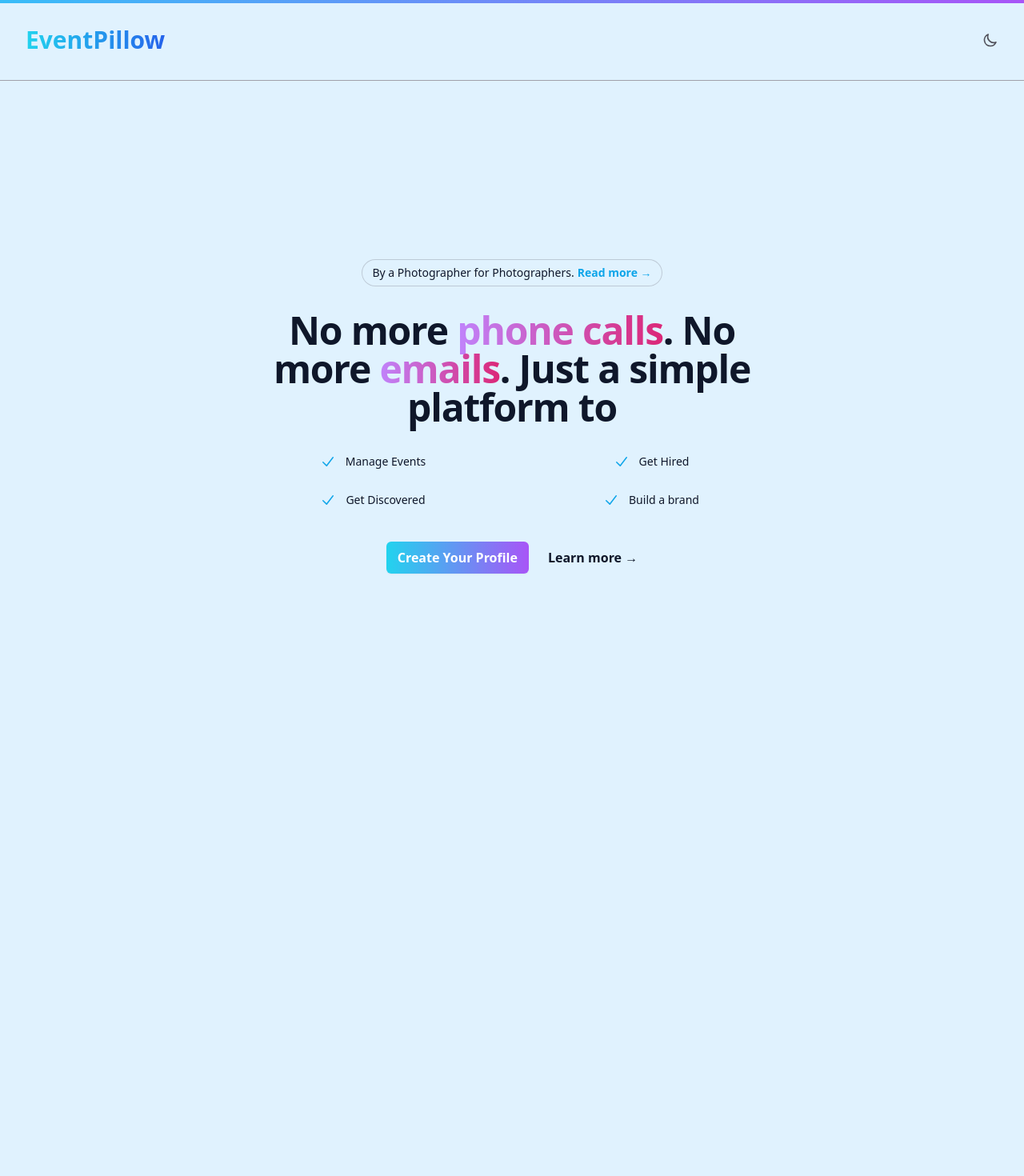
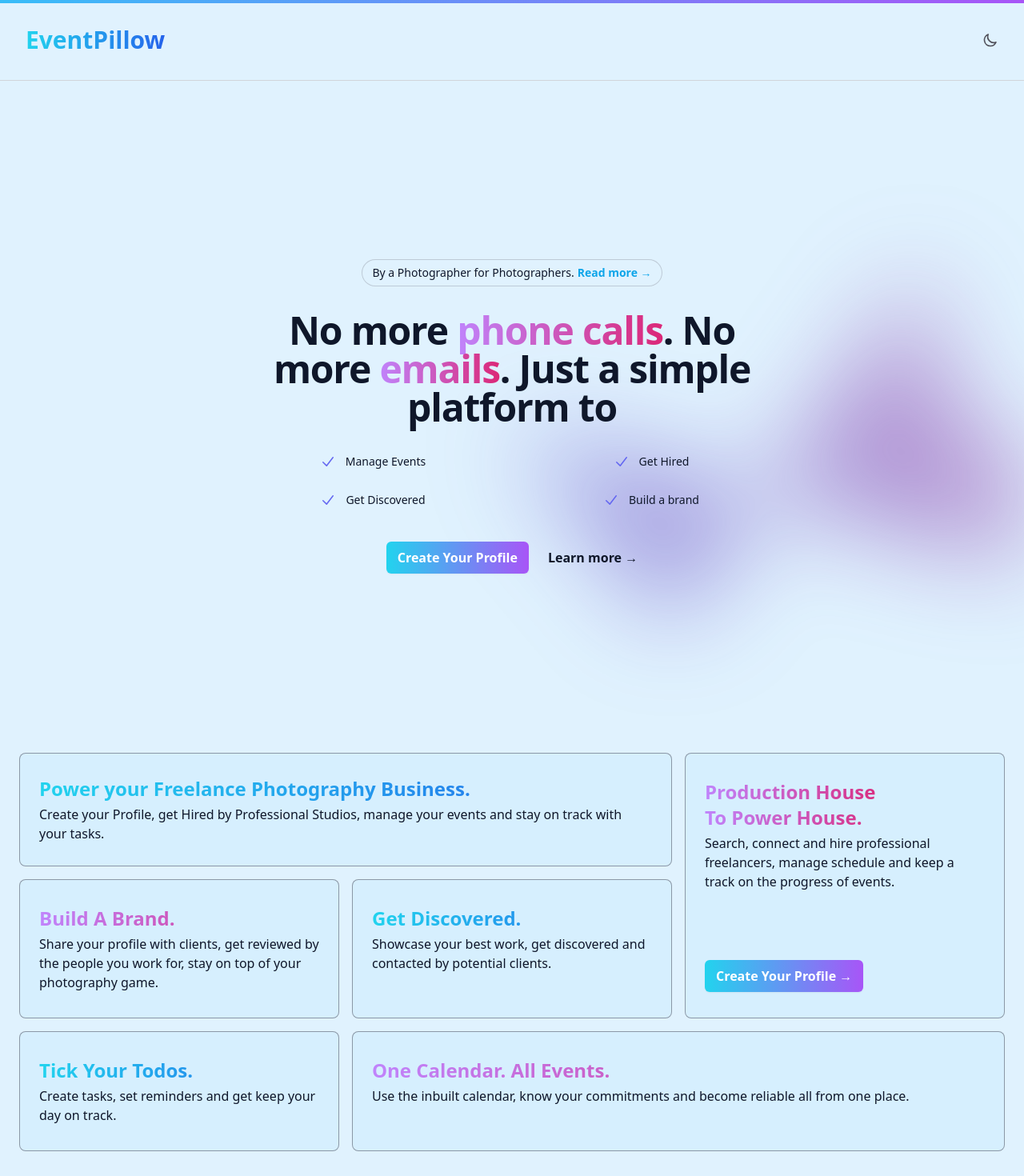
Before and after one commit to eventpillow-deployments/event-pillow-v1.0, a Next.js app: page / in a window 1280 px wide. Shown: the top 1470 px of the page at 80% size. Before the commit the page ends 941 px from the top, so only its background shows below. Built offline with nearby package versions, Linux system fonts and the light colour scheme.

Commit message:
features section

```diff
--- /dev/null
+++ b/src/components/Features/Features.tsx
@@ -0,0 +1,44 @@
+const Features = () => {
+    return (
+        <div className="mx-6 mb-10 grid grid-cols-1 sm:grid-cols-3 gap-4 dark:text-slate-50 text-slate-900">
+            <div className="rounded-lg px-6 py-7 dark:bg-opacity-10 dark:bg-gray-700 bg-sky-300 bg-opacity-10 border border-gray-500 border-opacity-70 sm:col-span-2">
+                <h4 className="text-2xl font-bold text-transparent bg-clip-text bg-gradient-to-r from-cyan-400 to-blue-600 w-50">Power your Freelance Photography Business.</h4>
+                <p className="mt-1">Create your Profile, get Hired by Professional Studios, manage your events and stay on track with your tasks.</p>
+            </div>
+            <div className="flex flex-col rounded-lg px-6 py-8 sm:row-span-2 dark:bg-opacity-10 dark:bg-gray-700 bg-sky-300 bg-opacity-10 border border-gray-500 border-opacity-70">
+                <h4 className="text-2xl font-bold text-transparent bg-clip-text bg-gradient-to-r from-purple-400 to-pink-600 sm:w-2/3 ">Production House To Power House.</h4>
+                <p className="mt-1">Search, connect and hire professional freelancers, manage schedule and keep a track on the progress of events. </p>
+                <div className="mt-6 sm:mt-auto flex items-center justify-between gap-x-6">
+                    <a
+                        href="#"
+                        className="rounded-md bg-sky-500 px-3.5 py-1.5 text-base font-semibold leading-7 text-white shadow-sm focus-visible:outline focus-visible:outline-2 focus-visible:outline-offset-2 focus-visible:outline-indigo-600 cursor-pointer bg-gradient-to-r from-cyan-400 to-blue-600 via-purple-500 hover:from-blue-600 hover:to-cyan-400 animate-gradient-x"
+                    >
+                        Create Your Profile →
+                    </a>
+                </div>
+            </div>
+            <div className="rounded-lg px-6 py-8 border border-gray-500 dark:bg-opacity-10 dark:bg-gray-700 bg-sky-300 bg-opacity-10 border-opacity-70">
+                <h4 className="text-2xl font-bold text-transparent bg-clip-text bg-gradient-to-r from-purple-400 to-pink-600">Build A Brand.</h4>
+                <p className="mt-1">Share your profile with clients, get reviewed by the people you work for, stay on top of your photography game.</p>
+            </div>
+            <div className="rounded-lg px-6 py-8 border border-gray-500 dark:bg-opacity-10 dark:bg-gray-700 bg-sky-300 bg-opacity-10 border-opacity-70">
+                <h4 className="text-2xl font-bold text-transparent bg-clip-text bg-gradient-to-r from-cyan-400 to-blue-600">Get Discovered.</h4>
+                <p className="mt-1">Showcase your best work, get discovered and contacted by potential clients.</p>
+            </div>
+            <div className="rounded-lg px-6 py-8 border border-gray-500 dark:bg-opacity-10 dark:bg-gray-700 bg-sky-300 bg-opacity-10 border-opacity-70">
+                <h4 className="text-2xl font-bold text-transparent bg-clip-text bg-gradient-to-r from-cyan-400 to-blue-600">
+                    Tick Your Todos.
+                </h4>
+                <p className="mt-1">Create tasks, set reminders and get keep your day on track.</p>
+            </div>
+            <div className="rounded-lg px-6 py-8 border border-gray-500 dark:bg-opacity-10 dark:bg-gray-700 bg-sky-300 bg-opacity-10 border-opacity-70 sm:col-span-2">
+                <h4 className="text-2xl font-bold text-transparent bg-clip-text bg-gradient-to-r from-purple-400 to-pink-600">One Calendar. All Events.</h4>
+                <p className="mt-1">
+                    Use the inbuilt calendar, know your commitments and become reliable all from one place.
+                </p>
+            </div>
+        </div>
+    )
+}
+
+export default Features;
--- /dev/null
+++ b/src/components/Footer/Footer.tsx
@@ -0,0 +1,22 @@
+const Footer = () => {
+    return (
+        <footer className="p-4 shadow md:px-6 md:py-8 dark:bg-gray-900 border-t dark:border-gray-700 border-gray-300">
+            <div className="sm:flex sm:items-center sm:justify-between">
+                <a className="block font-secondary font-bold text-slate-50 text-2xl text-transparent bg-clip-text bg-gradient-to-r from-cyan-400 to-blue-600 sm:text-3xl" href="/">EventPillow</a>
+                <ul className="flex flex-wrap items-center mb-6 text-sm mt-2 text-gray-500 sm:mb-0 dark:text-gray-400">
+                    <li>
+                        <a href="#" className="mr-4 hover:underline md:mr-6 ">About</a>
+                    </li>
+                    <li>
+                        <a href="#" className="hover:underline">Contact</a>
+                    </li>
+                </ul>
+            </div>
+            <span className="block my-6 sm:mx-auto lg:my-8" />
+            <span className="text-sm text-gray-500 sm:text-center dark:text-gray-400">© 2023 <a href="https://flowbite.com/" className="hover:underline">EventPillow</a>. All Rights Reserved.
+            </span>
+        </footer>
+    )
+}
+
+export default Footer;
--- a/src/components/Header/DarkMode/DarkMode.tsx
+++ b/src/components/Header/DarkMode/DarkMode.tsx
@@ -7,7 +7,7 @@ const DarkMode = () => {
 
     if(theme === 'dark') {
         return (
-            <svg onClick={toggleTheme} xmlns="http://www.w3.org/2000/svg" className={`h-6 w-6 text-zinc-400 cursor-pointer hover:animate-spin hover:text-yellow-500`} fill="none" viewBox="0 0 24 24" stroke="currentColor"><path strokeLinecap="round" strokeLinejoin="round" strokeWidth="2" d="M12 3v1m0 16v1m9-9h-1M4 12H3m15.364 6.364l-.707-.707M6.343 6.343l-.707-.707m12.728 0l-.707.707M6.343 17.657l-.707.707M16 12a4 4 0 11-8 0 4 4 0 018 0z"></path></svg>
+            <svg onClick={toggleTheme} xmlns="http://www.w3.org/2000/svg" className={`h-6 w-6 text-zinc-400 cursor-pointer hover:animate-sun hover:text-yellow-500`} fill="none" viewBox="0 0 24 24" stroke="currentColor"><path strokeLinecap="round" strokeLinejoin="round" strokeWidth="2" d="M12 3v1m0 16v1m9-9h-1M4 12H3m15.364 6.364l-.707-.707M6.343 6.343l-.707-.707m12.728 0l-.707.707M6.343 17.657l-.707.707M16 12a4 4 0 11-8 0 4 4 0 018 0z"></path></svg>
         )
     } else {
         return (
--- a/src/components/Header/NavBar/NavBar.tsx
+++ b/src/components/Header/NavBar/NavBar.tsx
@@ -2,7 +2,7 @@ import DarkMode from "../DarkMode/DarkMode";
 
 const NavBar = () => {
     return (
-        <nav className="flex items-center justify-between px-8 py-8 border-b dark:border-zinc-800 border-zinc-400">
+        <nav className="flex items-center justify-between px-8 py-8 border-b dark:border-gray-700 border-gray-300">
             <a className="block font-secondary font-bold text-slate-50 text-2xl text-transparent bg-clip-text bg-gradient-to-r from-cyan-400 to-blue-600 sm:text-3xl" href="/">EventPillow</a>
             <DarkMode />
         </nav>
--- a/src/components/Main/Main.tsx
+++ b/src/components/Main/Main.tsx
@@ -8,7 +8,7 @@ const includedFeatures = [
 const Main = () => {
     return (
     <main>
-        <div className="relative px-6 lg:px-8">
+        <div className="relative px-6 lg:px-8 min-h-full">
           <div className="mx-auto max-w-2xl py-20 sm:py-48 lg:py-56">
             <div className="flex justify-center mb-8">
               <div className="flex rounded-full flex-col sm:flex-row py-1 px-3 text-sm leading-6 dark:text-slate-300 text-slate-900 sm:ring-1 sm:ring-gray-400/50 sm:hover:ring-gray-400/80">
@@ -28,7 +28,7 @@ const Main = () => {
               >
               {includedFeatures.map((feature) => (
                 <li key={feature} className="flex gap-x-3 justify-center">
-                  <svg className="h-6 w-5 flex-none text-sky-500" viewBox="0 0 20 20" fill="currentColor" aria-hidden="true">
+                  <svg className="h-6 w-5 flex-none dark:text-sky-500 text-indigo-500" viewBox="0 0 20 20" fill="currentColor" aria-hidden="true">
                     <path fillRule="evenodd" d="M16.704 4.153a.75.75 0 01.143 1.052l-8 10.5a.75.75 0 01-1.127.075l-4.5-4.5a.75.75 0 011.06-1.06l3.894 3.893 7.48-9.817a.75.75 0 011.05-.143z" clipRule="evenodd" />
                   </svg>
                   {feature}
@@ -48,14 +48,14 @@ const Main = () => {
               </div>
             </div>
           </div>
-          {/* <div className="absolute inset-x-0 top-[calc(100%-13rem)] -z-10 transform-gpu overflow-hidden blur-3xl sm:top-[calc(100%-30rem)]">
+          <div className="absolute inset-x-0 -z-10 transform-gpu overflow-hidden blur-3xl top-0">
             <svg
               className="relative left-[calc(50%+3rem)] h-[21.1875rem] max-w-none -translate-x-1/2 sm:left-[calc(50%+36rem)] sm:h-[42.375rem]"
               viewBox="0 0 1155 678"
             >
               <path
                 fill="url(#ecb5b0c9-546c-4772-8c71-4d3f06d544bc)"
-                fillOpacity=".3"
+                fillOpacity=".5"
                 d="M317.219 518.975L203.852 678 0 438.341l317.219 80.634 204.172-286.402c1.307 132.337 45.083 346.658 209.733 145.248C936.936 126.058 882.053-94.234 1031.02 41.331c119.18 108.451 130.68 295.337 121.53 375.223L855 299l21.173 362.054-558.954-142.079z"
               />
               <defs>
@@ -67,12 +67,12 @@ const Main = () => {
                   y2="474.645"
                   gradientUnits="userSpaceOnUse"
                 >
-                  <stop stopColor="#9089FC" />
-                  <stop offset={1} stopColor="#FF80B5" />
+                  <stop stopColor="#db2777" />
+                  <stop offset={1} stopColor="#4338ca" />
                 </linearGradient>
               </defs>
             </svg>
-          </div> */}
+          </div>
         </div>
     </main>
     )
--- a/src/pages/index.tsx
+++ b/src/pages/index.tsx
@@ -1,8 +1,9 @@
 import Head from 'next/head'
-import Image from 'next/image'
 import { Inter } from '@next/font/google'
 import Header from '@/components/Header/Header'
 import Main from '@/components/Main/Main'
+import Footer from '@/components/Footer/Footer'
+import Features from '@/components/Features/Features'
 
 const inter = Inter({ subsets: ['latin'] })
 
@@ -17,6 +18,8 @@ export default function Home() {
       </Head>
       <Header />
       <Main />
+      <Features />
+      <Footer />
     </>
   )
 }
--- a/src/styles/Home.module.css
+++ /dev/null
@@ -1,278 +0,0 @@
-.main {
-  display: flex;
-  flex-direction: column;
-  justify-content: space-between;
-  align-items: center;
-  padding: 6rem;
-  min-height: 100vh;
-}
-
-.description {
-  display: inherit;
-  justify-content: inherit;
-  align-items: inherit;
-  font-size: 0.85rem;
-  max-width: var(--max-width);
-  width: 100%;
-  z-index: 2;
-  font-family: var(--font-mono);
-}
-
-.description a {
-  display: flex;
-  justify-content: center;
-  align-items: center;
-  gap: 0.5rem;
-}
-
-.description p {
-  position: relative;
-  margin: 0;
-  padding: 1rem;
-  background-color: rgba(var(--callout-rgb), 0.5);
-  border: 1px solid rgba(var(--callout-border-rgb), 0.3);
-  border-radius: var(--border-radius);
-}
-
-.code {
-  font-weight: 700;
-  font-family: var(--font-mono);
-}
-
-.grid {
-  display: grid;
-  grid-template-columns: repeat(4, minmax(25%, auto));
-  width: var(--max-width);
-  max-width: 100%;
-}
-
-.card {
-  padding: 1rem 1.2rem;
-  border-radius: var(--border-radius);
-  background: rgba(var(--card-rgb), 0);
-  border: 1px solid rgba(var(--card-border-rgb), 0);
-  transition: background 200ms, border 200ms;
-}
-
-.card span {
-  display: inline-block;
-  transition: transform 200ms;
-}
-
-.card h2 {
-  font-weight: 600;
-  margin-bottom: 0.7rem;
-}
-
-.card p {
-  margin: 0;
-  opacity: 0.6;
-  font-size: 0.9rem;
-  line-height: 1.5;
-  max-width: 30ch;
-}
-
-.center {
-  display: flex;
-  justify-content: center;
-  align-items: center;
-  position: relative;
-  padding: 4rem 0;
-}
-
-.center::before {
-  background: var(--secondary-glow);
-  border-radius: 50%;
-  width: 480px;
-  height: 360px;
-  margin-left: -400px;
-}
-
-.center::after {
-  background: var(--primary-glow);
-  width: 240px;
-  height: 180px;
-  z-index: -1;
-}
-
-.center::before,
-.center::after {
-  content: '';
-  left: 50%;
-  position: absolute;
-  filter: blur(45px);
-  transform: translateZ(0);
-}
-
-.logo,
-.thirteen {
-  position: relative;
-}
-
-.thirteen {
-  display: flex;
-  justify-content: center;
-  align-items: center;
-  width: 75px;
-  height: 75px;
-  padding: 25px 10px;
-  margin-left: 16px;
-  transform: translateZ(0);
-  border-radius: var(--border-radius);
-  overflow: hidden;
-  box-shadow: 0px 2px 8px -1px #0000001a;
-}
-
-.thirteen::before,
-.thirteen::after {
-  content: '';
-  position: absolute;
-  z-index: -1;
-}
-
-/* Conic Gradient Animation */
-.thirteen::before {
-  animation: 6s rotate linear infinite;
-  width: 200%;
-  height: 200%;
-  background: var(--tile-border);
-}
-
-/* Inner Square */
-.thirteen::after {
-  inset: 0;
-  padding: 1px;
-  border-radius: var(--border-radius);
-  background: linear-gradient(
-    to bottom right,
-    rgba(var(--tile-start-rgb), 1),
-    rgba(var(--tile-end-rgb), 1)
-  );
-  background-clip: content-box;
-}
-
-/* Enable hover only on non-touch devices */
-@media (hover: hover) and (pointer: fine) {
-  .card:hover {
-    background: rgba(var(--card-rgb), 0.1);
-    border: 1px solid rgba(var(--card-border-rgb), 0.15);
-  }
-
-  .card:hover span {
-    transform: translateX(4px);
-  }
-}
-
-@media (prefers-reduced-motion) {
-  .thirteen::before {
-    animation: none;
-  }
-
-  .card:hover span {
-    transform: none;
-  }
-}
-
-/* Mobile */
-@media (max-width: 700px) {
-  .content {
-    padding: 4rem;
-  }
-
-  .grid {
-    grid-template-columns: 1fr;
-    margin-bottom: 120px;
-    max-width: 320px;
-    text-align: center;
-  }
-
-  .card {
-    padding: 1rem 2.5rem;
-  }
-
-  .card h2 {
-    margin-bottom: 0.5rem;
-  }
-
-  .center {
-    padding: 8rem 0 6rem;
-  }
-
-  .center::before {
-    transform: none;
-    height: 300px;
-  }
-
-  .description {
-    font-size: 0.8rem;
-  }
-
-  .description a {
-    padding: 1rem;
-  }
-
-  .description p,
-  .description div {
-    display: flex;
-    justify-content: center;
-    position: fixed;
-    width: 100%;
-  }
-
-  .description p {
-    align-items: center;
-    inset: 0 0 auto;
-    padding: 2rem 1rem 1.4rem;
-    border-radius: 0;
-    border: none;
-    border-bottom: 1px solid rgba(var(--callout-border-rgb), 0.25);
-    background: linear-gradient(
-      to bottom,
-      rgba(var(--background-start-rgb), 1),
-      rgba(var(--callout-rgb), 0.5)
-    );
-    background-clip: padding-box;
-    backdrop-filter: blur(24px);
-  }
-
-  .description div {
-    align-items: flex-end;
-    pointer-events: none;
-    inset: auto 0 0;
-    padding: 2rem;
-    height: 200px;
-    background: linear-gradient(
-      to bottom,
-      transparent 0%,
-      rgb(var(--background-end-rgb)) 40%
-    );
-    z-index: 1;
-  }
-}
-
-/* Tablet and Smaller Desktop */
-@media (min-width: 701px) and (max-width: 1120px) {
-  .grid {
-    grid-template-columns: repeat(2, 50%);
-  }
-}
-
-@media (prefers-color-scheme: dark) {
-  .vercelLogo {
-    filter: invert(1);
-  }
-
-  .logo,
-  .thirteen img {
-    filter: invert(1) drop-shadow(0 0 0.3rem #ffffff70);
-  }
-}
-
-@keyframes rotate {
-  from {
-    transform: rotate(360deg);
-  }
-  to {
-    transform: rotate(0deg);
-  }
-}
```
Also changed, not shown: tailwind.config.js (+6 -7 lines).
